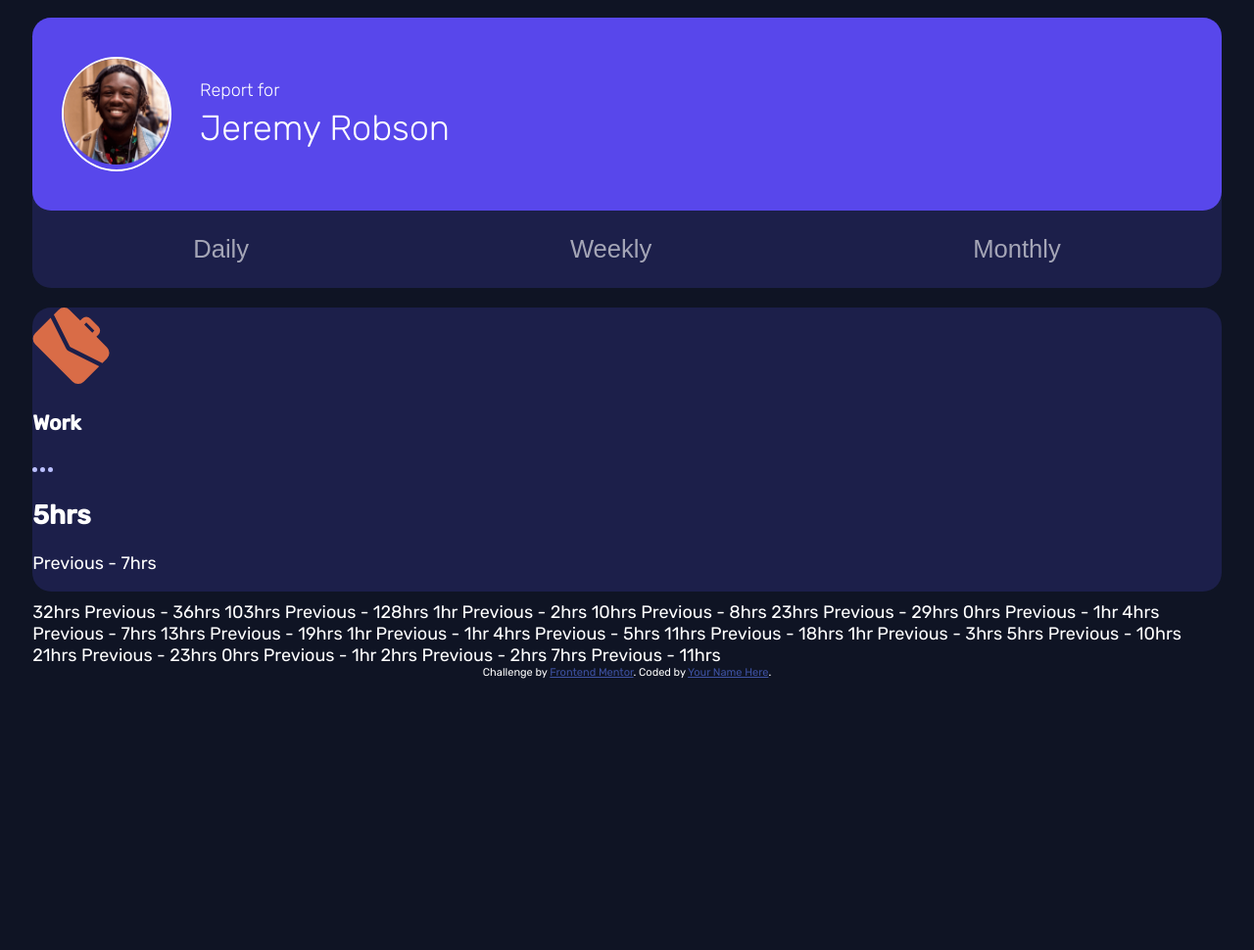
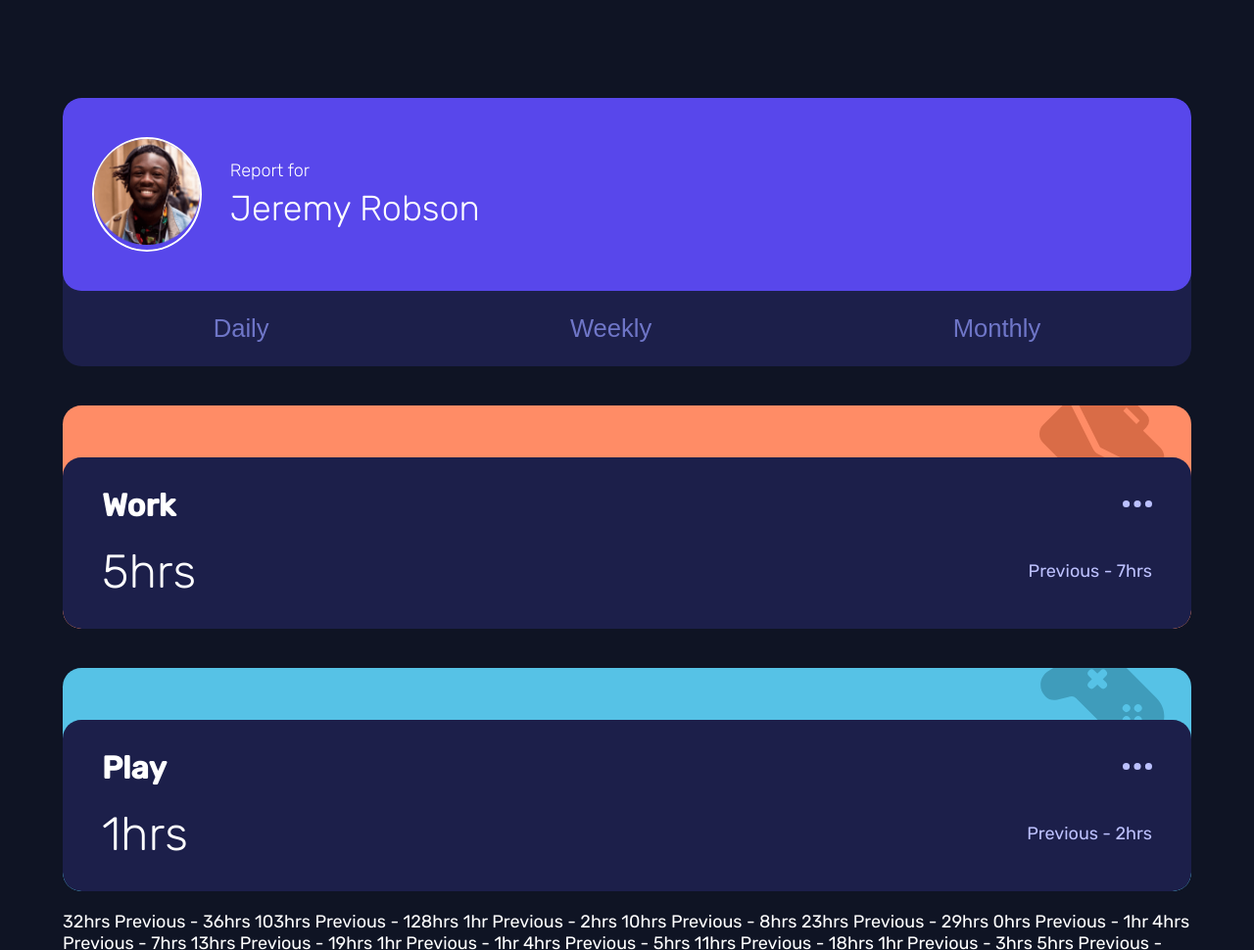
Before and after one commit to AyeTone/Time-Tracker, a plain HTML site: page index.html in a window 1280 px wide. Shown: the top 970 px of the page at 98% size. Before the commit the page ends 800 px from the top, so only its background shows below. Drawn offline with Linux system fonts and the light colour scheme.

Commit message:
Added Card Template

```diff
--- a/css/main.css
+++ b/css/main.css
@@ -19,7 +19,8 @@
 *::before,
 *::after {
     box-sizing: border-box;
-
+    margin: 0;
+    padding: 0;
 }
 
 body {
@@ -29,29 +30,110 @@ body {
     font-size: 18px;
 }
 
+h1 {
+    font-size: 2.25rem;
+}
+
+h3 {
+    font-size: 2rem;
+}
+
+h2 {
+    font-size: 4rem;
+    font-weight: 300;
+}
+
 img {
     max-width: 100%;
 }
 
+.icon {
+    height: 43%;
+}
+
+.dots {
+    background-image: url(/images/icon-ellipsis.svg);
+    background-repeat: no-repeat;
+    background-size: contain;
+    width: 30px;
+    height: 10px;
+}
+
 .container {
-    width: 96%;
+    width: 90%;
     margin: 0 auto;
     display: flex;
     flex-direction: column;
     justify-content: center;
 }
 
-/*     Base Card       */
+/*     Base Cards Style       */
 
 .card{
     width: 100%;
     height: fit-content;
     background-color: var(--Darkblue);
-    margin: 10px auto;
+    margin: 20px auto;
+    border-radius: var(--borderrounding);
+    z-index: 1;
+    overflow: hidden;
+}
+
+.card-back {
+    position: relative;
+    top: 0;
+}
+
+.card-bottom {
+    background-color: var(--Darkblue);
+    margin-top: 3.3rem;
+    height: fit-content;
+    padding-bottom: 0px;
+    z-index: 2;
     border-radius: var(--borderrounding);
 }
 
+.card-img {
+    position: absolute;
+    z-index: -1;
+    top: -10%;
+    right: 1.7rem;
+    height: 300px;
+}
+
+.title {
+    display: flex;
+    justify-content: space-between;
+    align-items: center;
+    margin: 0px 40px;
+    padding-top: 30px;
+    padding-bottom: 10px;
+}
+
+.stats {
+    display: flex;
+    justify-content: space-between;
+    align-items: center;
+    margin: 0px 40px;
+    padding-top: 10px;
+    padding-bottom: 30px;
+}
+
+.current-time {
+    font-size: 3rem;
+    font-weight: lighter;
+}
+
+.prev-time {
+    color: var(--PaleBlue);
+}
+
+/*          User Card        */
+
 /*          Info        */
+.user {
+    margin-top: 100px;
+}
 .user-info {
     background-color: var(--blue);
     display: flex;
@@ -75,7 +157,7 @@ img {
 }
 
 
-/*      TimeFrames        */
+/*      User - TimeFrames        */
 .timeframes {
     display: flex;
     justify-content: space-around;
@@ -89,9 +171,20 @@ img {
 
 .timeframes button {
     font-weight: lighter;
-    opacity: 0.6;
-    color:white;
+    color: var(--Desaturatedblue);
     background-color: transparent;
     border: none;
     font-size: 1.6rem;
 }
+
+
+/*      Work Card        */
+.work {
+    background-color: var(--work);
+}
+
+
+/*      Play Card        */
+.play {
+    background-color: var(--play);
+}
--- a/index.html
+++ b/index.html
@@ -26,10 +26,10 @@
   <div class="container">
 
     <!-- User Card -->
-    <div class="card user">
+    <section class="card user">
 
       <!-- User Info -->
-      <div class="user-info">
+      <header class="user-info">
         <div class="user-img">
           <img src="images/image-jeremy.png" alt="User Photo">
         </div>
@@ -41,7 +41,7 @@
             Jeremy Robson
           </h1>
         </div>
-      </div>
+      </header>
 
       <!-- User TimeFrames -->
       <div class="timeframes">
@@ -61,38 +61,75 @@
           </button>
         </div>
       </div>
+    </section>
+
+    <!--  Work Card  -->
+    <section class="card work card-back">
+      <div class="card-img">
+        <img class="icon" src="images/icon-work.svg" alt="work icon">
       </div>
+      <div class="card-bottom">
 
-    <!-- Work Card -->
-    <div class="card work">
-      <img src="images/icon-work.svg" alt="work icon">
-
-      <!-- Work Info -->
-      <div class="work-info">
-        <div class="work-header">
+        <!-- Info -->
+        <header class="title">
+          <div class="header">
             <h3>
               Work
             </h3>
           </div>
             <div class="dots">
-            <img src="images/icon-ellipsis.svg" alt="">
             </div>
+        </header>
 
-      <div class="work-stats">
+        <!-- Stats -->
+      <section class="stats">
         <div class="hours">
-          <h2>
+          <p class="current-time">
             5hrs
-          </h2>
+          </p>
         </div>
-        <div class="prev-hours">
-          <p>
+        <div class="previous">
+          <p class="prev-time">
             Previous - 7hrs
           </p>
         </div>
+      </section>
       </div>
+    </section>
+
+    <!--  Play Card  -->
+    <section class="play card card-back">
+      <div class="card-img">
+        <img class="icon" src="images/icon-play.svg" alt="work icon">
       </div>
+      <div class="card-bottom">
+
+        <!-- Info -->
+        <header class="title">
+          <div class="header">
+            <h3>
+              Play
+            </h3>
           </div>
+            <div class="dots">
+            </div>
+        </header>
 
+        <!-- Stats -->
+      <section class="stats">
+        <div class="hours">
+          <p class="current-time">
+            1hrs
+          </p>
+        </div>
+        <div class="previous">
+          <p class="prev-time">
+            Previous - 2hrs
+          </p>
+        </div>
+      </section>
+      </div>
+    </section>
 
     <!-- Work -->
     32hrs <!-- weekly -->
```
Lines whose indentation alone changed are shown as unchanged.
